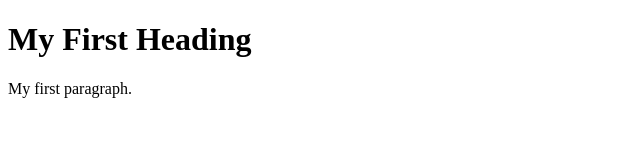
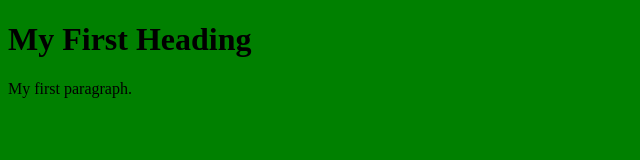
Before and after one commit to RAJanNAT619/k8s, a plain HTML site: page index.html in a window 1280 px wide. Shown: the whole page, without its empty margins (0-640 px from the left). Drawn offline with Linux system fonts and the light colour scheme.

Commit message:
Update index.html

```diff
--- a/index.html
+++ b/index.html
@@ -1,6 +1,6 @@
 <!DOCTYPE html>
 <html>
-<body>
+<body style="background: green;">
 
 <h1>My First Heading</h1>
 
```
